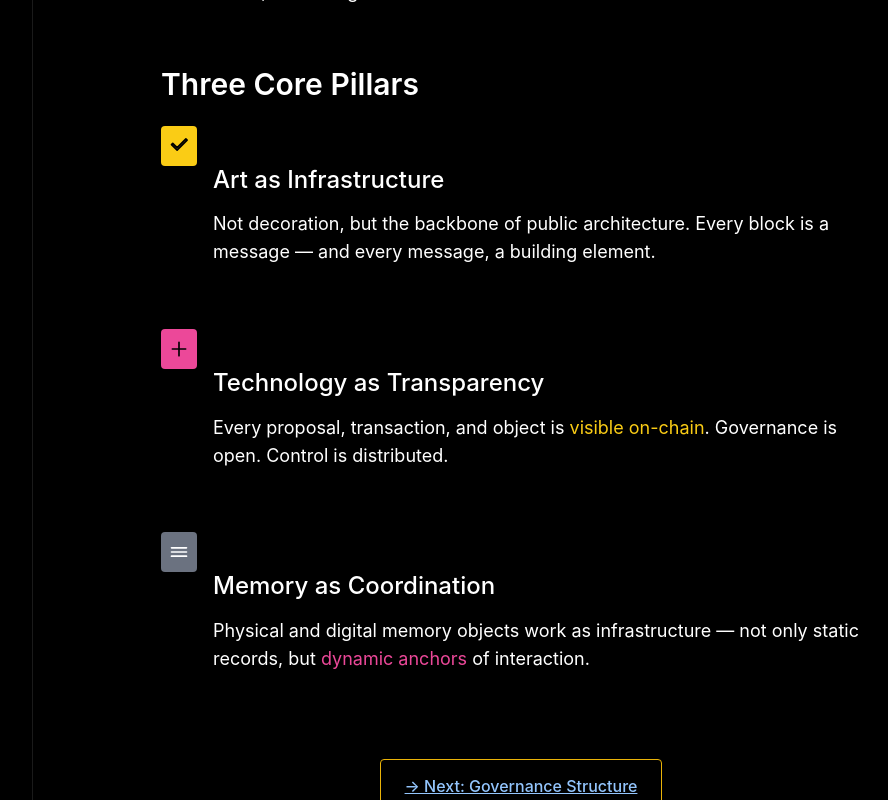
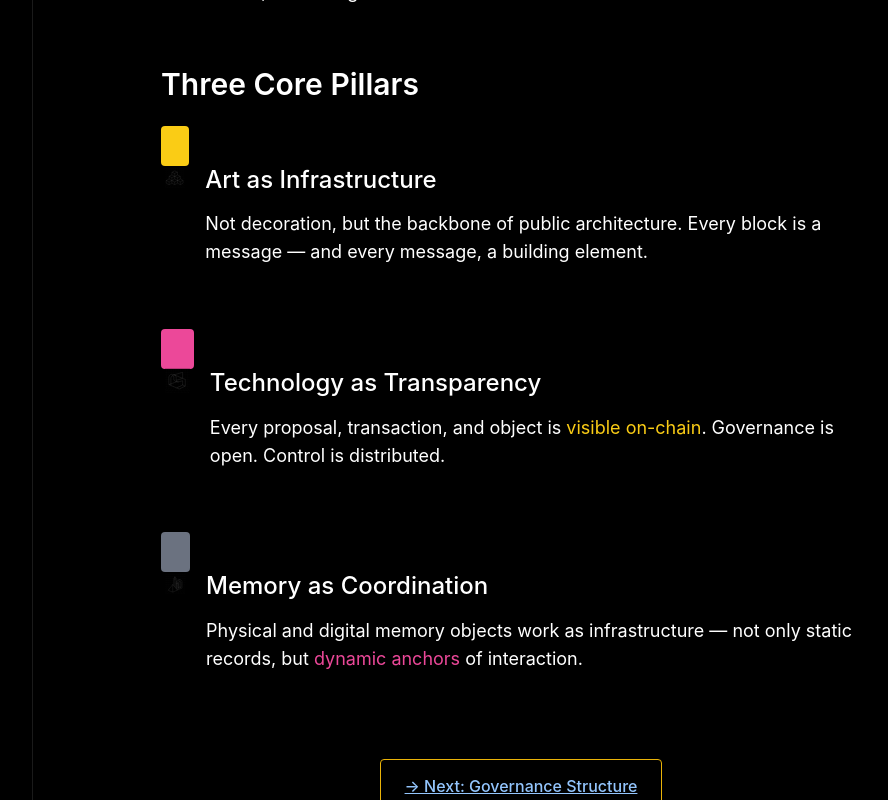
Before and after one commit to GPARKPRO/globalpark-site, a Next.js app: page /docs/white-paper/vision in a window 1280 px wide. Shown: the part 417-1217 px from the top of the page, without its empty margins (247-1135 px from the left). Built offline with nearby package versions, Linux system fonts and the light colour scheme.

Commit message:
Update page.tsx

```diff
--- a/app/docs/white-paper/vision/page.tsx
+++ b/app/docs/white-paper/vision/page.tsx
@@ -5,8 +5,6 @@ export const metadata: Metadata = {
   description:
     'Discover the foundational philosophy and cultural framework of Global Park DAO — where NFTs become architecture, and memory becomes infrastructure.',
 };
-
-const iconStyle = 'w-5 h-5';
 
 export default function VisionPage() {
   return (
@@ -31,10 +29,8 @@ export default function VisionPage() {
 
         {/* Block 1 */}
         <div className="flex items-start gap-4">
-          <div className="w-10 h-10 p-2 bg-yellow-400 text-black rounded flex items-center justify-center">
-            <svg xmlns="http://www.w3.org/2000/svg" className={iconStyle} fill="none" viewBox="0 0 24 24" stroke="currentColor">
-              <path strokeLinecap="round" strokeLinejoin="round" strokeWidth="2" d="M9.75 17L3 10.25l1.5-1.5L9.75 14l10.5-10.5 1.5 1.5L9.75 17z" />
-            </svg>
+          <div className="w-10 h-10 rounded bg-yellow-400 p-1">
+            <img src="/icons/Scheme-3.svg" alt="Art icon" className="w-full h-full" />
           </div>
           <div>
             <h3 className="text-lg font-bold text-white">Art as Infrastructure</h3>
@@ -47,10 +43,8 @@ export default function VisionPage() {
 
         {/* Block 2 */}
         <div className="flex items-start gap-4">
-          <div className="w-10 h-10 p-2 bg-pink-500 text-black rounded flex items-center justify-center">
-            <svg xmlns="http://www.w3.org/2000/svg" className={iconStyle} fill="none" viewBox="0 0 24 24" stroke="currentColor">
-              <path strokeLinecap="round" strokeLinejoin="round" strokeWidth="2" d="M12 4v16m8-8H4" />
-            </svg>
+          <div className="w-10 h-10 rounded bg-pink-500 p-1">
+            <img src="/icons/Scheme-7.svg" alt="Tech icon" className="w-full h-full" />
           </div>
           <div>
             <h3 className="text-lg font-bold text-white">Technology as Transparency</h3>
@@ -63,10 +57,8 @@ export default function VisionPage() {
 
         {/* Block 3 */}
         <div className="flex items-start gap-4">
-          <div className="w-10 h-10 p-2 bg-gray-500 text-white rounded flex items-center justify-center">
-            <svg xmlns="http://www.w3.org/2000/svg" className={iconStyle} fill="none" viewBox="0 0 24 24" stroke="currentColor">
-              <path strokeLinecap="round" strokeLinejoin="round" strokeWidth="2" d="M3 7h18M3 12h18M3 17h18" />
-            </svg>
+          <div className="w-10 h-10 rounded bg-gray-500 p-1">
+            <img src="/icons/Scheme-5.svg" alt="Memory icon" className="w-full h-full" />
           </div>
           <div>
             <h3 className="text-lg font-bold text-white">Memory as Coordination</h3>
```
